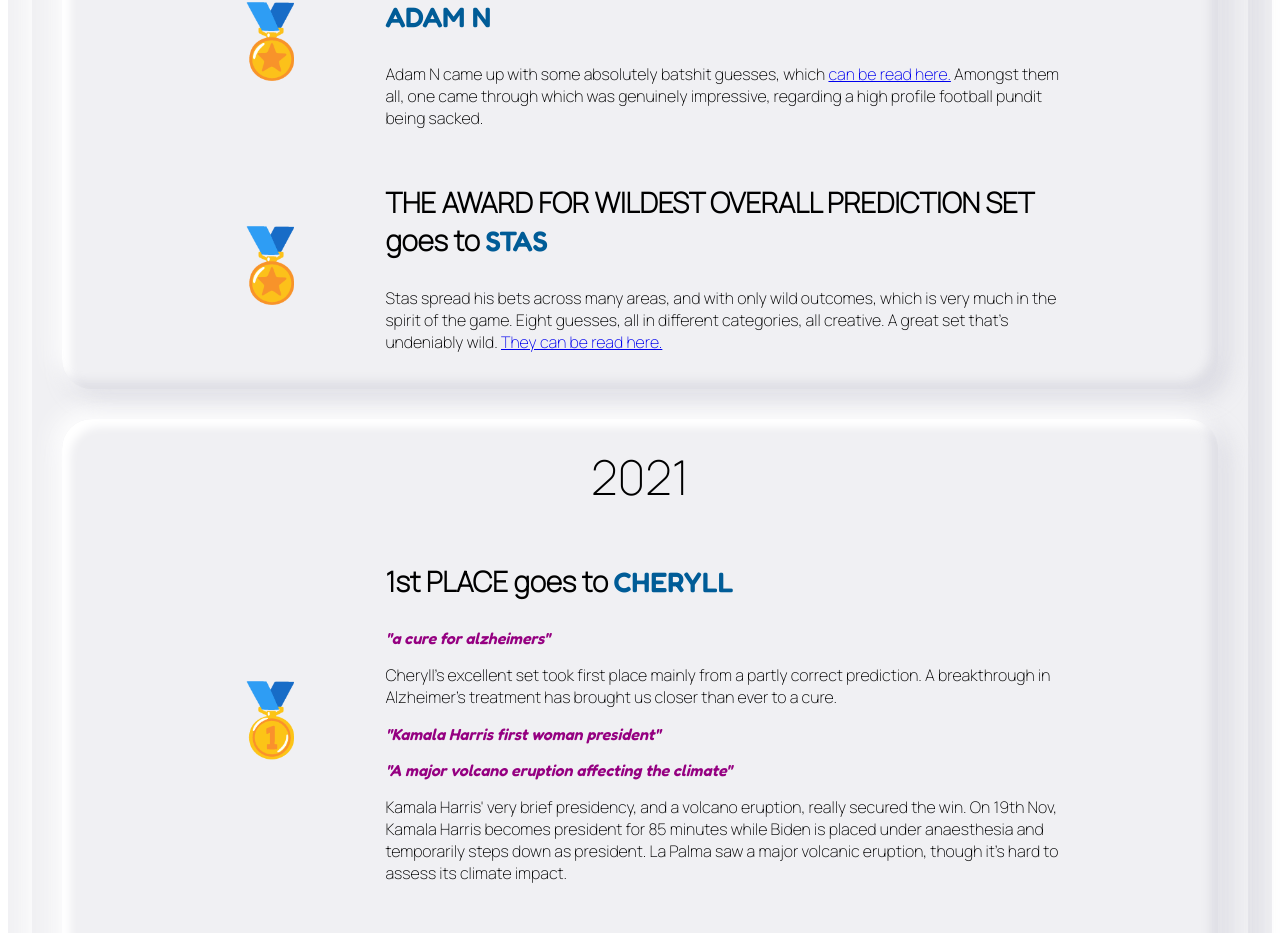
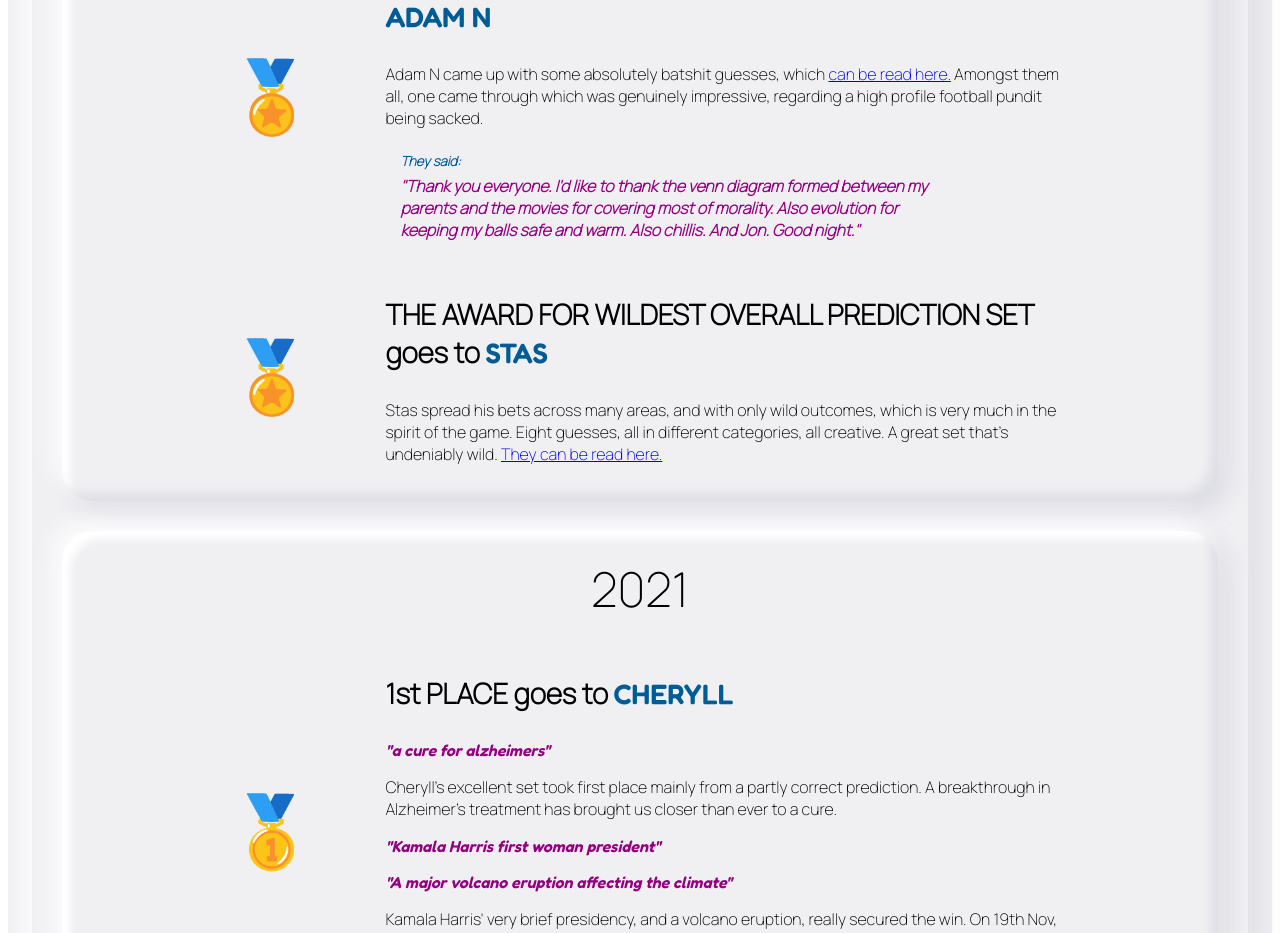
Before and after one commit to curlyfriesplease/guesstoimpress, a React (Create React App) app: page /winners in a window 1280 px wide. Shown: the part 1453-2386 px from the top of the page. Built offline with nearby package versions, Linux system fonts and the light colour scheme; no server answers; what aws-amplify would draw is missing.

Commit message:
Adds Adam N acceptance speech

```diff
--- a/src/views/winners.js
+++ b/src/views/winners.js
@@ -22,6 +22,7 @@ export const Winners = () => (
       </ScoreLine>
       <ScoreLine position="MOST CREATIVE PREDICTION" winner="ADAM N">
         Adam N came up with some absolutely batshit guesses, which <a href="https://predictions.jonmulhern.co.uk/query/year=2022authors=ADAM+N">can be read here.</a> Amongst them all, one came through which was genuinely impressive, regarding a high profile football pundit being sacked.
+        <AcceptanceSpeech>Thank you everyone. I'd like to thank the venn diagram formed between my parents and the movies for covering most of morality. Also evolution for keeping my balls safe and warm. Also chillis. And Jon. Good night.</AcceptanceSpeech>
       </ScoreLine>
       <ScoreLine position="WILDEST OVERALL PREDICTION SET" winner="STAS">
         Stas spread his bets across many areas, and with only wild outcomes, which is very much in the spirit of the game. Eight guesses, all in different categories, all creative. A great set that's undeniably wild. <a href="https://predictions.jonmulhern.co.uk/query/year=2022authors=STAS">They can be read here.</a>
```
